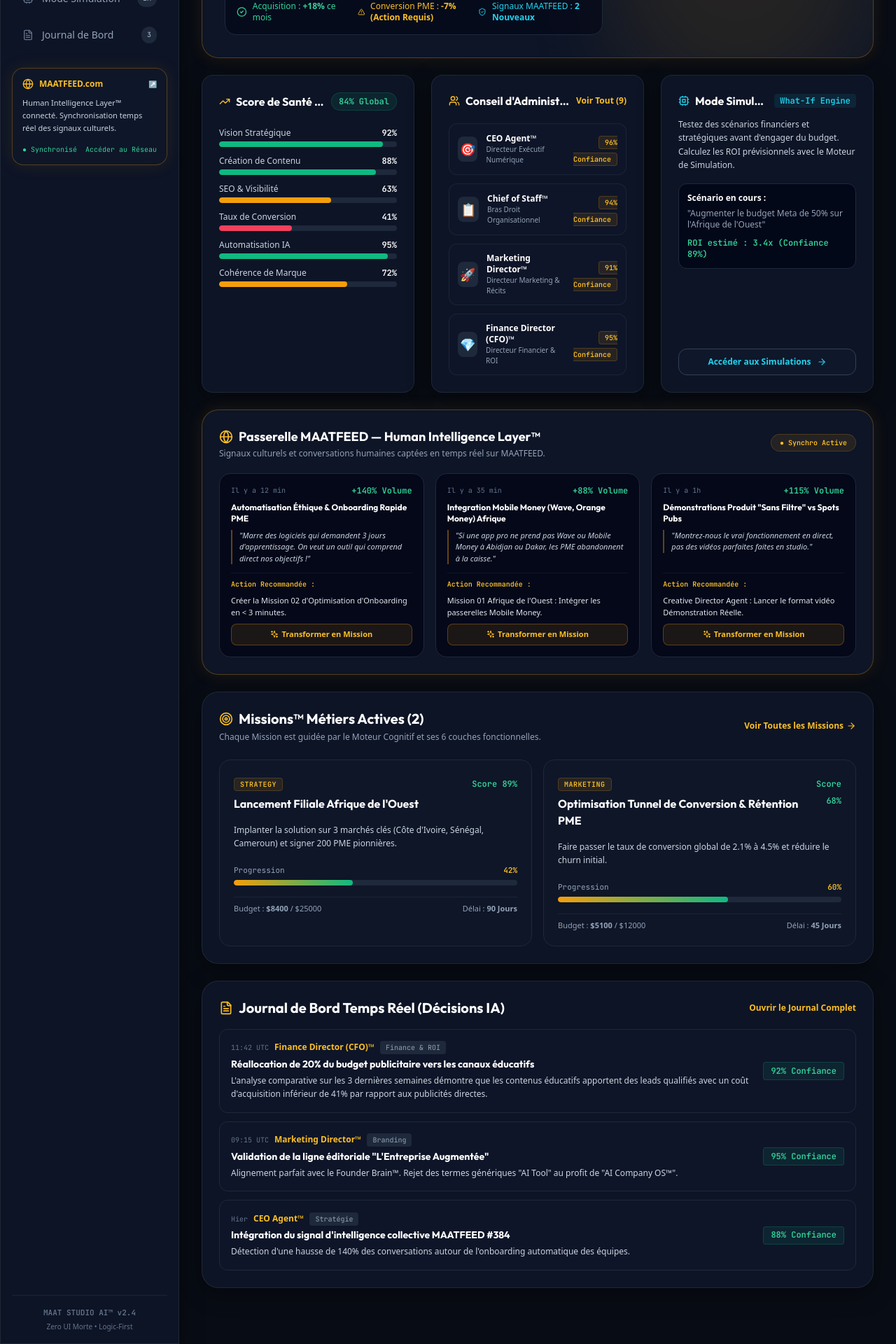
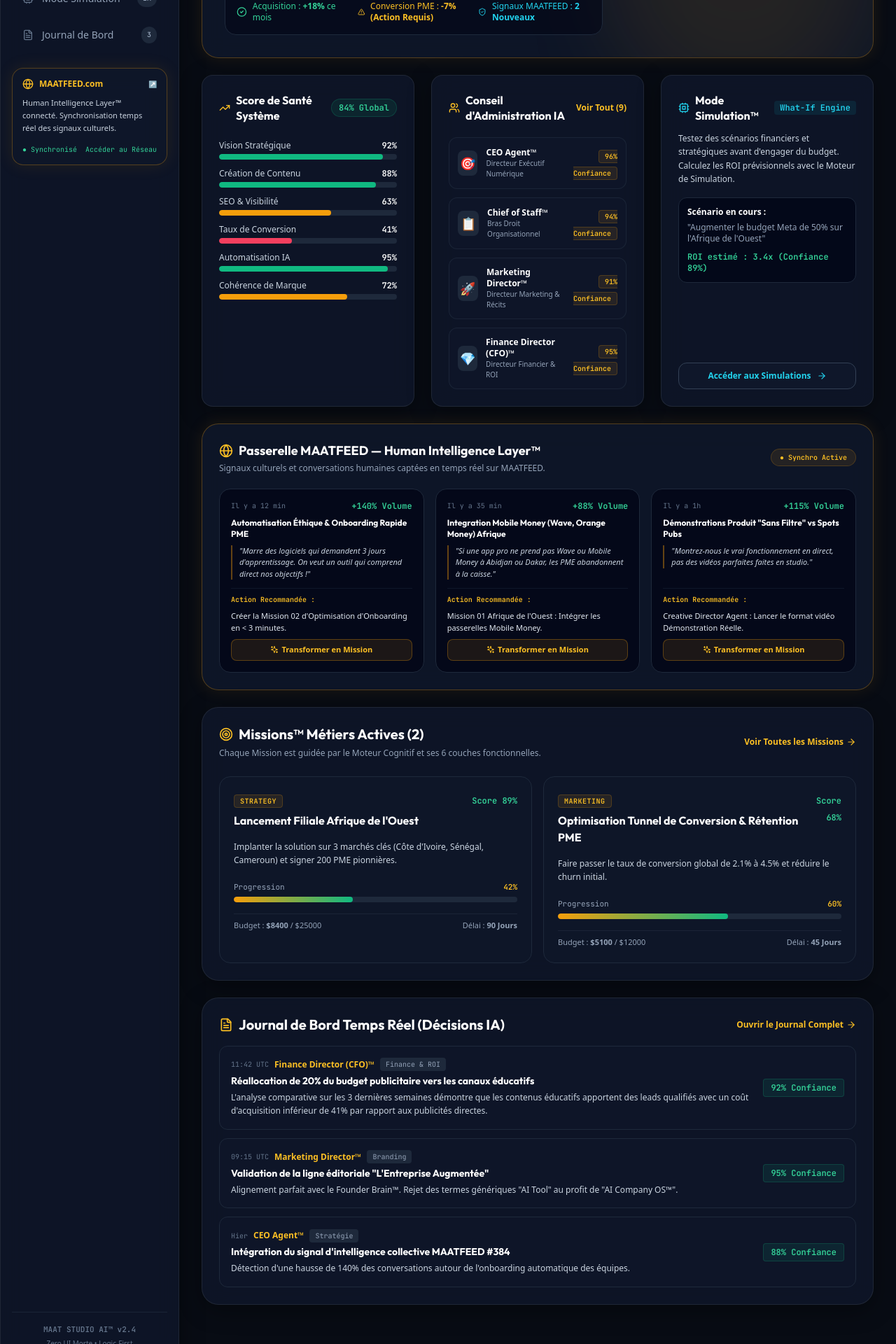
Before and after one commit to kyfran225/MAAT-OS, a React (Vite) app: page / in a window 1280 px wide. Shown: the part 340-2260 px from the top of the page at 70% size. Built offline with nearby package versions, Linux system fonts and the light colour scheme; no server answers.

Commit message:
fix(ui): remove title truncation and allow full typography text wrapping without ellipsis

```diff
--- a/src/components/dashboard/HQDashboard.tsx
+++ b/src/components/dashboard/HQDashboard.tsx
@@ -88,9 +88,9 @@
         {/* Health Score Card */}
         <div className="glass-panel rounded-2xl p-6 space-y-4">
           <div className="flex items-center justify-between gap-2">
-            <h3 className="font-heading font-bold text-base text-white flex items-center gap-2 min-w-0">
+            <h3 className="font-heading font-bold text-base text-white flex items-center gap-2 leading-snug">
               <TrendingUp className="w-4 h-4 text-amber-400 shrink-0" />
-              <span className="truncate">Score de Santé Système</span>
+              <span>Score de Santé Système</span>
             </h3>
             <span className="text-xs font-mono-code font-bold text-emerald-400 px-2.5 py-1 rounded-full bg-emerald-500/10 border border-emerald-500/20 whitespace-nowrap shrink-0">
               {systemHealth.overallHealth}% Global
@@ -125,9 +125,9 @@
         {/* C-Suite Board Overview */}
         <div className="glass-panel rounded-2xl p-6 space-y-4">
           <div className="flex items-center justify-between gap-2">
-            <h3 className="font-heading font-bold text-base text-white flex items-center gap-2 min-w-0">
+            <h3 className="font-heading font-bold text-base text-white flex items-center gap-2 leading-snug">
               <Users className="w-4 h-4 text-amber-400 shrink-0" />
-              <span className="truncate">Conseil d'Administration IA</span>
+              <span>Conseil d'Administration IA</span>
             </h3>
             <button
               onClick={() => setCurrentView('agents')}
@@ -168,9 +168,9 @@
         <div className="glass-panel rounded-2xl p-6 space-y-4 flex flex-col justify-between">
           <div>
             <div className="flex items-center justify-between gap-2 mb-3">
-              <h3 className="font-heading font-bold text-base text-white flex items-center gap-2 min-w-0">
+              <h3 className="font-heading font-bold text-base text-white flex items-center gap-2 leading-snug">
                 <Cpu className="w-4 h-4 text-cyan-400 shrink-0" />
-                <span className="truncate">Mode Simulation™</span>
+                <span>Mode Simulation™</span>
               </h3>
               <span className="text-xs font-mono-code text-cyan-400 font-bold px-2 py-0.5 rounded bg-cyan-500/10 whitespace-nowrap shrink-0">
                 What-If Engine
@@ -204,11 +204,11 @@
           <div className="space-y-0.5">
             <div className="flex items-center gap-2">
               <Globe className="w-5 h-5 text-amber-400 shrink-0" />
-              <h2 className="text-base sm:text-lg font-bold font-heading text-white">
+              <h2 className="text-base sm:text-lg font-bold font-heading text-white leading-snug">
                 Passerelle MAATFEED — Human Intelligence Layer™
               </h2>
             </div>
-            <p className="text-xs text-slate-400">
+            <p className="text-xs text-slate-400 leading-normal">
               Signaux culturels et conversations humaines captées en temps réel sur MAATFEED.
             </p>
           </div>
@@ -253,11 +253,11 @@
       <section className="glass-panel rounded-3xl p-6 space-y-4">
         <div className="flex flex-col sm:flex-row sm:items-center justify-between gap-3">
           <div className="space-y-1">
-            <h2 className="text-lg sm:text-xl font-bold font-heading text-white flex items-center gap-2">
+            <h2 className="text-lg sm:text-xl font-bold font-heading text-white flex items-center gap-2 leading-snug">
               <Target className="w-5 h-5 text-amber-400 shrink-0" />
               <span>Missions™ Métiers Actives ({activeMissions.length})</span>
             </h2>
-            <p className="text-xs text-slate-400">
+            <p className="text-xs text-slate-400 leading-normal">
               Chaque Mission est guidée par le Moteur Cognitif et ses 6 couches fonctionnelles.
             </p>
           </div>
@@ -323,17 +323,18 @@
 
       {/* Decision Logs Stream */}
       <section className="glass-panel rounded-3xl p-6 space-y-4">
-        <div className="flex items-center justify-between">
-          <h2 className="text-xl font-bold font-heading text-white flex items-center gap-2">
-            <FileText className="w-5 h-5 text-amber-400" />
+        <div className="flex flex-col sm:flex-row sm:items-center justify-between gap-3">
+          <h2 className="text-base sm:text-xl font-bold font-heading text-white flex items-center gap-2 leading-snug">
+            <FileText className="w-5 h-5 text-amber-400 shrink-0" />
             <span>Journal de Bord Temps Réel (Décisions IA)</span>
           </h2>
 
           <button
             onClick={() => setCurrentView('journal')}
-            className="text-xs font-bold text-amber-400 hover:underline"
+            className="text-xs font-bold text-amber-400 hover:underline flex items-center gap-1 whitespace-nowrap shrink-0 self-start sm:self-auto"
           >
-            Ouvrir le Journal Complet
+            <span>Ouvrir le Journal Complet</span>
+            <ArrowRight className="w-3.5 h-3.5 shrink-0" />
           </button>
         </div>
 
@@ -343,11 +344,11 @@
               key={log.id}
               className="p-4 rounded-xl bg-slate-900/60 border border-slate-800 flex flex-col md:flex-row items-start md:items-center justify-between gap-4"
             >
-              <div className="space-y-1">
-                <div className="flex items-center gap-2">
-                  <span className="text-[10px] font-mono-code text-slate-500">{log.timestamp}</span>
-                  <span className="text-xs font-bold text-amber-400">{log.agentName}</span>
-                  <span className="text-[10px] font-mono-code px-2 py-0.5 rounded bg-slate-800 text-slate-400">
+              <div className="space-y-1 min-w-0">
+                <div className="flex flex-wrap items-center gap-2">
+                  <span className="text-[10px] font-mono-code text-slate-500 whitespace-nowrap">{log.timestamp}</span>
+                  <span className="text-xs font-bold text-amber-400 whitespace-nowrap">{log.agentName}</span>
+                  <span className="text-[10px] font-mono-code px-2 py-0.5 rounded bg-slate-800 text-slate-400 whitespace-nowrap shrink-0">
                     {log.category}
                   </span>
                 </div>
@@ -356,7 +357,7 @@
               </div>
 
               <div className="flex items-center gap-3 shrink-0">
-                <span className="text-xs font-mono-code font-bold text-emerald-400 px-2.5 py-1 rounded bg-emerald-500/10 border border-emerald-500/20">
+                <span className="text-xs font-mono-code font-bold text-emerald-400 px-2.5 py-1 rounded bg-emerald-500/10 border border-emerald-500/20 whitespace-nowrap shrink-0">
                   {log.confidenceScore}% Confiance
                 </span>
               </div>
```
Also changed, not shown: Capture d'écran 2026-07-21 111212.png (added), 1 other file (tests, documents, lock files or other folders).
